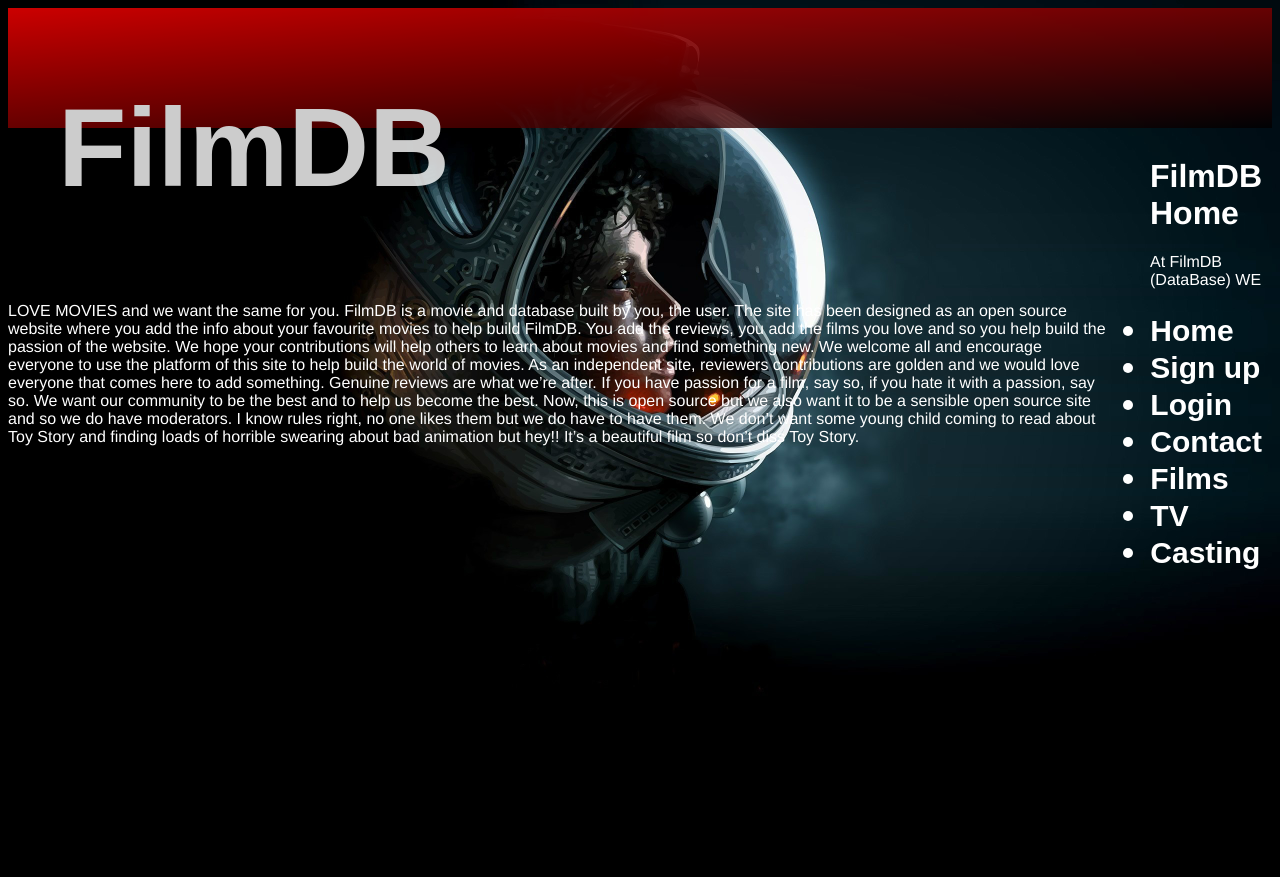
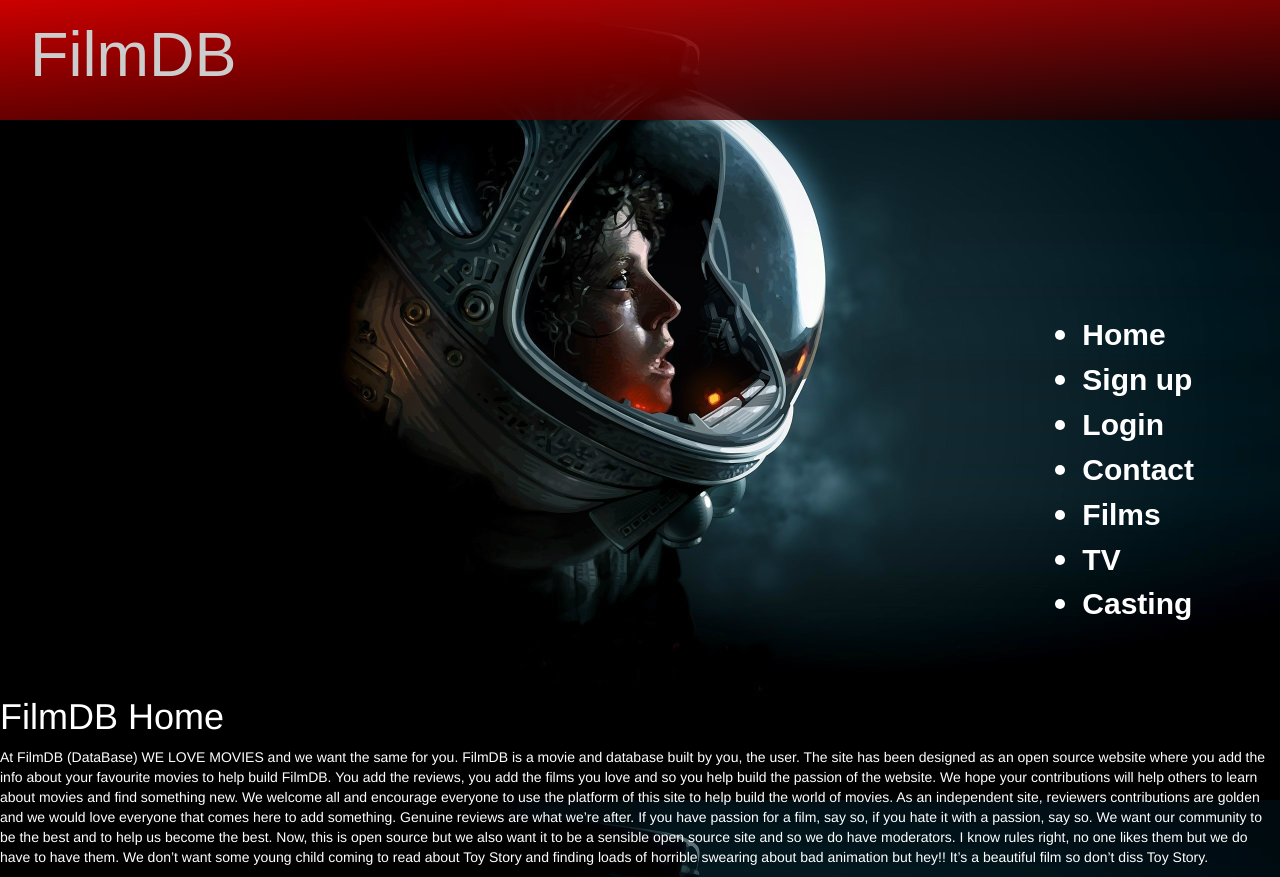
Before and after one commit to Mattlister/FilmDBMain, a Flask app: page / in a window 1280 px wide; the page is wider, and only the part inside the window is pictured. Before the commit the page ends 689 px from the top of that part, so only its background shows below. Run offline with Flask 2, Linux system fonts and the light colour scheme; some libraries are stand-ins or nearby versions; some web fonts are replaced.

Commit message:
Changing page layout

```diff
--- a/static/css/style.css
+++ b/static/css/style.css
@@ -42,19 +42,19 @@ font-family: 'Montserrat Subrayada', sans-serif;
 header {
   background-image: linear-gradient(to bottom right, red, black);
   height: 120px;
-  width: 100%;
+  width: 120%;
   opacity: .8;
-  margin-bottom: 30px;
+  margin-bottom: 1px;
 }
 /* Film DB header and font */
 
 header h1.logo {
   font-family: 'Montserrat Subrayada', sans-serif;
   margin: 2;
-  font-size: 7em;
-  padding-left: 50px;
-  padding-right: 700px;
-  padding-bottom: 15px;
+  font-size: 4.5em;
+  padding-left: 30px;
+  padding-right: 30px;
+  padding-bottom: 150px;
   color: #ffffff;
   text-transform: inherit;
   float: left;
@@ -87,8 +87,8 @@ div.about {
   font-family: 'Lato', sans-serif;
   float: right;
   font-size: 30px;
-  margin-top: 9px;
-  padding-right: 10px;
+  margin-top: 2px;
+  padding-right: 70px;
   color: #ffffff;
 }
 
@@ -101,7 +101,7 @@ div.about {
 }
 
 form input[type=text], select {
-  width: 100%;
+  width: 10%;
   padding: 12px 20px;
   margin: 8px 0;
   display: inline-block;
--- a/templates/layout/base.html
+++ b/templates/layout/base.html
@@ -1,30 +1,28 @@
 <!DOCTYPE html>
 <html lang="en">
-
 <head>
-	<meta charset="utlui-8">
+	<meta charset="utf-8">
 	<meta name="viewport" content="width=device-width, initial-scale=1.0">
 	<meta http-equiv="X-UA-Compatible" content="ie=edge">
 
 	<title>FilmDB</title>
 	<link rel="stylesheet" href="{{ url_for('static',     filename='css/style.css') }}">
-
+	<link rel="stylesheet" href="https://maxcdn.bootstrapcdn.com/bootstrap/3.3.7/css/bootstrap.min.css"
+		integrity="sha384-BVYiiSIFeK1dGmJRAkycuHAHRg32OmUcww7on3RYdg4Va+PmSTsz/K68vbdEjh4u" crossorigin="anonymous">
+	<link rel="stylesheet" href="static/css/style.css">
 </head>
 
 <body>
 	<header>
 		<h1 class="logo">FilmDB</h1>
-
 	</header>
-
-
-
-
-	<strong>
+    <div class="container-fluid">
+<div class="row">
+    <div class="col-sm-12"></div>
+    </div>
+		<strong>
 		        <nav class="navbar navbar default">
-
-
-		          <ul class="menu">
+		        <ul class="menu">
 		                                    <li><a href="{{ url_for('index') }}">Home</a></li>
 		                                    <li><a href="{{ url_for('register') }}">Sign up</a></li>
 		                                    <li><a href="{{ url_for('login') }}">Login</a></li>
@@ -34,18 +32,18 @@
 		                                    <li><a href="{{ url_for('casting') }}">Casting</a></li>
 		                                </ul>
 
-
+          </div>
         </nav></strong>
 	</div>
 
-	{% block content %}
-	{% endblock %}
+    {% block content %}
+    {% endblock %}
 
-	<script src="http://code.jquery.com/jquery-1.12.4.min.js"
-		integrity="sha256-ZosEbRLbNQzLpnKIkEdrPv7lOy9C27hHQ+Xp8a4MxAQ=" crossorigin="anonymous"></script>
-	<script src="https://maxcdn.bootstrapcdn.com/bootstrap/3.3.7/js/bootstrap.min.js"
-		integrity="sha384-Tc5IQib027qvyjSMfHjOMaLkfuWVxZxUPnCJA7l2mCWNIpG9mGCD8wGNIcPD7Txa" crossorigin="anonymous">
-	</script>
+    <script src="http://code.jquery.com/jquery-1.12.4.min.js"
+  integrity="sha256-ZosEbRLbNQzLpnKIkEdrPv7lOy9C27hHQ+Xp8a4MxAQ="
+  crossorigin="anonymous"></script>
+    <script src="https://maxcdn.bootstrapcdn.com/bootstrap/3.3.7/js/bootstrap.min.js" integrity="sha384-Tc5IQib027qvyjSMfHjOMaLkfuWVxZxUPnCJA7l2mCWNIpG9mGCD8wGNIcPD7Txa"
+    crossorigin="anonymous"></script>
 
 </html>
 </body>
```
Also changed, not shown: templates/layout/search.html (deleted, +0 -30 lines).
